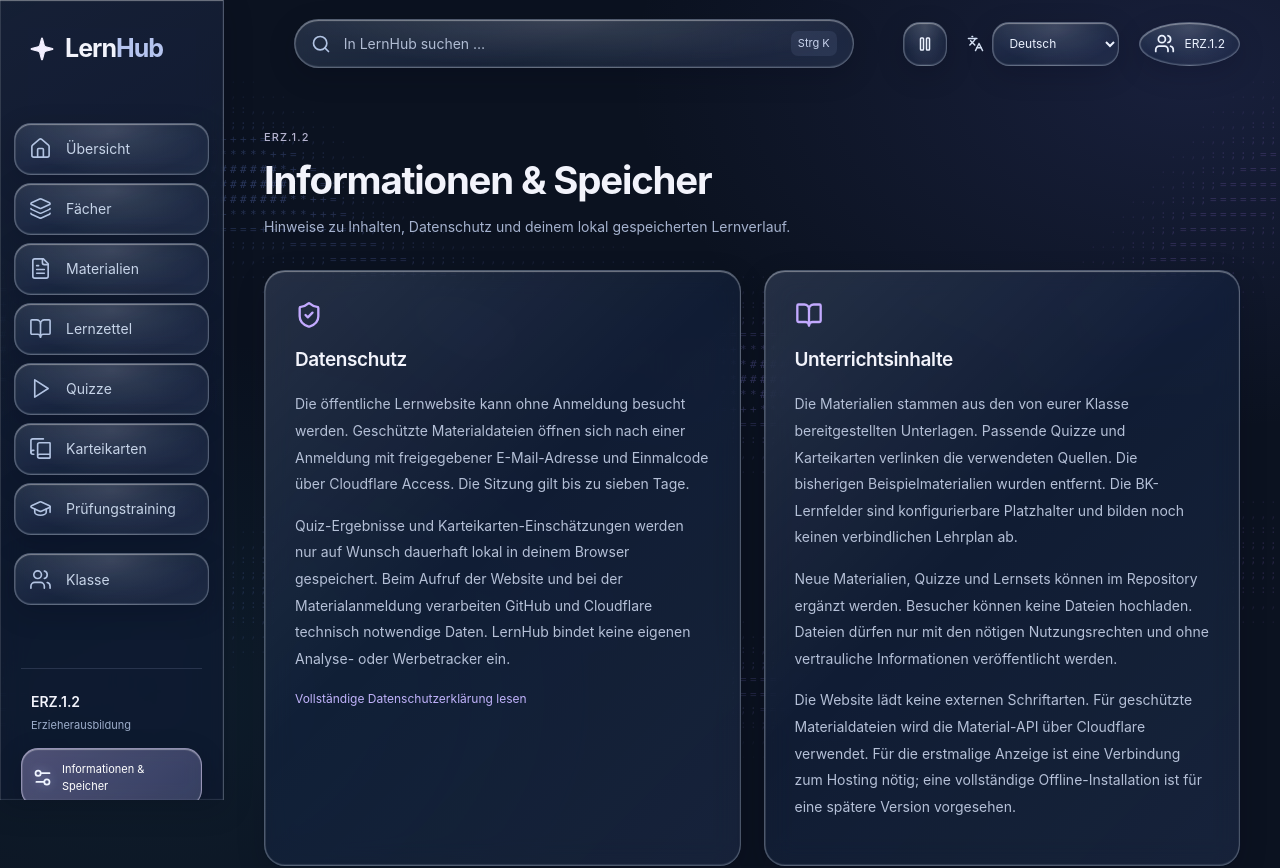
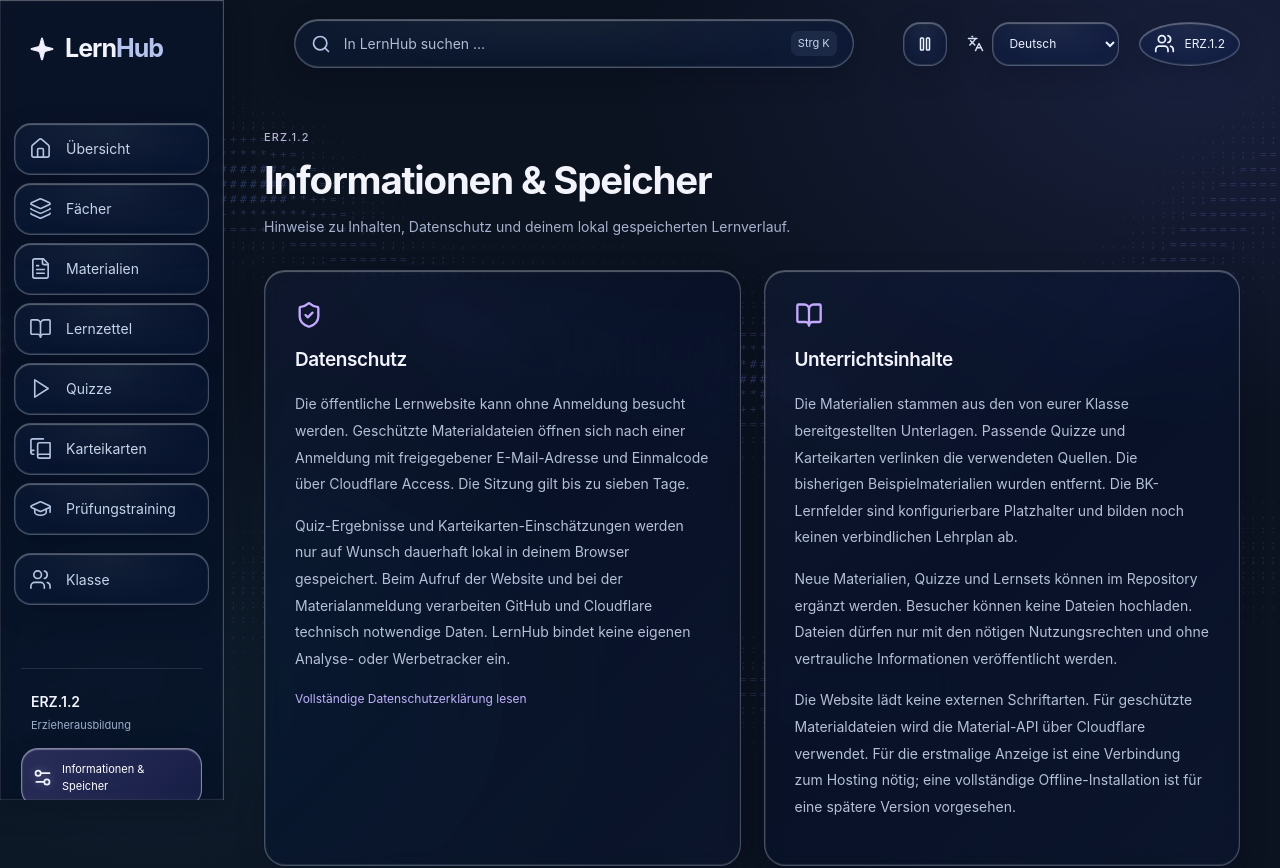
Before and after one commit to jonas101201/-jonas101201.github.io.-, a React (Vite) app: page /#/ueber in a window 1280 px wide. Shown: the top 868 px of the page. Built offline with nearby package versions, Linux system fonts and the light colour scheme.

Commit message:
Reduce milky overlays for clearer glass surfaces (#12)

```diff
--- a/src/styles/reference-glass.css
+++ b/src/styles/reference-glass.css
@@ -2,24 +2,24 @@
 .glass-filter-definitions { position: absolute; width: 0; height: 0; overflow: hidden; pointer-events: none; }
 @media screen {
   :root {
-    --reference-surface: linear-gradient(135deg,#ffffff16,transparent 45%,#b7d7ff09),#17233c99;
+    --reference-surface: linear-gradient(135deg,#ffffff06,transparent 45%,#b7d7ff04),#0a142b58;
     --reference-rim: #e3efff45;
-    --reference-shadow: inset 0 1px 1px #ffffff66,inset 1px 0 0 #ffffff16,inset 0 -1px 1px #d4e8ff24,0 8px 28px #02071430;
-    --reference-container-optics: blur(14px) saturate(145%);
-    --reference-button-optics: blur(9px) saturate(150%);
+    --reference-shadow: inset 0 1px 1px #ffffff52,inset 1px 0 0 #ffffff10,inset 0 -1px 1px #d4e8ff24,0 8px 28px #02071430;
+    --reference-container-optics: blur(8px) saturate(150%);
+    --reference-button-optics: blur(5px) saturate(155%);
   }
   /* Refract the backdrop, never the content of a control. */
   :is(.glass,.subject-card,.sidebar,.sheet-pending-fields,.pdf-viewer,.image-viewer) {
     background: var(--reference-surface); border-color: var(--reference-rim); box-shadow: var(--reference-shadow);
     backdrop-filter: var(--reference-container-optics); -webkit-backdrop-filter: var(--reference-container-optics);
   }
-  .sidebar { background: linear-gradient(150deg,#c9dcff0b,transparent 60%),#101a30c9; }
+  .sidebar { background: linear-gradient(150deg,#c9dcff03,transparent 60%),#081125a8; }
   .subject-card {
-    background: radial-gradient(ellipse at 90% 0%,rgba(var(--rgb),.28),transparent 75%),linear-gradient(145deg,#ffffff16,#ffffff03 50%,rgba(var(--rgb),.10)),#101b3078;
+    background: radial-gradient(ellipse at 90% 0%,rgba(var(--rgb),.26),transparent 75%),linear-gradient(145deg,#ffffff06,transparent 50%,rgba(var(--rgb),.08)),#08132652;
     border-color: rgba(var(--rgb),.65);
   }
   .app-shell :is([data-liquid="control"],button:where(:not(.flashcard)),select,textarea,.global-search,.sheet-search,.answer-option,.segmented,.content-tabs), .app-shell input:where(:not([type="radio"]):not([type="checkbox"]):not([type="range"])) {
-    background: radial-gradient(ellipse at var(--glass-x,50%) var(--glass-y,0%),#ffffff24,transparent 72%),linear-gradient(160deg,#f1f7ff14,#b9d9ff05 50%,#ffffff0b),#1e2c4378;
+    background: radial-gradient(ellipse at var(--glass-x,50%) var(--glass-y,0%),#ffffff0b,transparent 72%),linear-gradient(160deg,#e8f2ff06,#b9d9ff03 50%,#ffffff03),#0c18304d;
     border-color: var(--reference-rim); box-shadow: var(--reference-shadow);
     backdrop-filter: var(--reference-button-optics); -webkit-backdrop-filter: var(--reference-button-optics);
   }
@@ -27,42 +27,47 @@
   .app-shell .glass [data-liquid="control"] { backdrop-filter: none; -webkit-backdrop-filter: none; }
   .app-shell :is(.global-search,.sheet-search,.filters):focus-within { border-color: #d5e7ffb3; box-shadow: var(--reference-shadow),0 0 0 3px #b5cfff24; }
   .button.primary {
-    background: radial-gradient(ellipse at var(--glass-x,50%) 0%,#ffffff38,transparent 70%),linear-gradient(135deg,#9c90ed9e,#696fc293);
+    background: radial-gradient(ellipse at var(--glass-x,50%) 0%,#ffffff16,transparent 70%),linear-gradient(135deg,#8a74ed8c,#4e58b580);
     border-color: #eee7ff85; box-shadow: var(--reference-shadow),0 5px 22px #7e70d82b;
   }
-  .button.danger { background: linear-gradient(145deg,#ffd9e424,#8a365d83); border-color: #ffd1df70; }
+  .button.danger { background: linear-gradient(145deg,#ffd9e40c,#72254d78); border-color: #ffd1df70; }
   :is(.nav-link.active,.answer-option.selected,.segmented button.active,.content-tabs button.active) {
-    background: linear-gradient(140deg,#dfd2ff35,#b6d9ff18),#5c57835c;
+    background: linear-gradient(140deg,#c8b7ff24,#a6caff0a),#33286b47;
     border-color: #e8deff80; box-shadow: var(--reference-shadow); color: #fff;
   }
   .nav-link { border-color: #dceaff17; }
   .app-shell .subject-header { background: transparent; border-color: transparent; box-shadow: none; backdrop-filter: none; -webkit-backdrop-filter: none; }
-  .app-shell .subject-fields a { background: linear-gradient(155deg,#f5f8ff22,rgba(var(--rgb),.14)),#15243e6e; }
+  .app-shell .subject-fields a { background: linear-gradient(155deg,#f5f8ff0a,rgba(var(--rgb),.11)),#0b183d40; }
   :is(.subject-symbol,.subject-open,.feature-icon,.file-icon,.field-number,.badge,.tags span,.sheet-lf,.event-item,.sheet-takeaway,.feedback,.notice,.sheet-table-wrap,:where(.history-list>div)) {
-    background: linear-gradient(145deg,#ffffff17,#bfdcff07),rgba(var(--rgb,125,149,190),.12); border-color: #deecff3d;
-    box-shadow: inset 0 1px 0 #ffffff36,inset 0 -1px 0 #ffffff0d,0 3px 12px #02071412;
+    background: linear-gradient(145deg,#ffffff07,#bfdcff03),rgba(var(--rgb,100,135,200),.08); border-color: #deecff3d;
+    box-shadow: inset 0 1px 0 #ffffff30,inset 0 -1px 0 #ffffff0d,0 3px 12px #02071412;
   }
   .matching-inputs label { background: var(--reference-surface); border-color: var(--reference-rim); box-shadow: var(--reference-shadow); }
   .feedback.success { border-color: #a4efc768; background-color: #306f5038; }
   .feedback.incorrect,.notice.warning { border-color: #f3c19568; background-color: #80502d30; }
-  .flashcard { background: radial-gradient(ellipse at 50% 0%,#d4e9ff23,transparent 75%),#21314d8c; }
-  .flashcard.flipped { background: radial-gradient(ellipse at 50% 0%,#d2fff02a,transparent 75%),#21443d9c; border-color: #c4f2df85; }
+  .flashcard { background: radial-gradient(ellipse at 50% 0%,#d4e9ff0c,transparent 75%),#0d203f80; }
+  .flashcard.flipped { background: radial-gradient(ellipse at 50% 0%,#d2fff010,transparent 75%),#123b358a; border-color: #c4f2df85; }
   .sheet-takeaway { border-left-color: #c3adff; }
-  .segmented,.content-tabs { background-color: #111c3370; }
+  .segmented,.content-tabs { background-color: #09152d47; }
   .segmented button,.content-tabs button { backdrop-filter: none; -webkit-backdrop-filter: none; }
   [data-glass-pill] button.active { background: transparent; box-shadow: none; }
-  [data-glass-pill]::before { background: linear-gradient(145deg,#f7f5ff3d,#cee7ff14); border-color: #f1f7ff70; box-shadow: var(--reference-shadow); }
+  [data-glass-pill]::before { background: linear-gradient(145deg,#e0d8ff18,#cee7ff08); border-color: #f1f7ff70; box-shadow: var(--reference-shadow); }
   :is(.sources summary,.sheet-review summary,.sheet-pending-fields summary) { border: 1px solid #dceaff32; }
   :is(button,select,input,textarea,[data-liquid]):focus-visible { outline-color: #e7eeff; }
   input[type="radio"],input[type="checkbox"] { accent-color: #d0c4ff; }
   progress { border-color: #e0efff40; box-shadow: inset 0 1px 2px #0006,0 1px 0 #ffffff23; }
+  [data-liquid]:not(select):not(input)::before { background: radial-gradient(ellipse at var(--glass-x,50%) var(--glass-y,12%),#c3dbff0d,transparent 65%); }
+  @media (hover: hover) and (pointer: fine) {
+    .app-shell :is(.button.secondary,.icon-button):hover:not(:disabled) { background: radial-gradient(ellipse at var(--glass-x,50%) var(--glass-y,0%),#d7eaff10,transparent 72%),#10234766; }
+    .app-shell .button.primary:hover:not(:disabled) { background: radial-gradient(ellipse at var(--glass-x,50%) 0%,#ffffff18,transparent 70%),linear-gradient(135deg,#987fee9c,#5667c68c); }
+  }
   @supports (backdrop-filter: url('#btn-glass')) {
     @media (min-width: 821px) and (pointer: fine) {
-      :root { --reference-container-optics: blur(12px) saturate(145%) url('#container-glass'); --reference-button-optics: blur(7px) saturate(150%) url('#btn-glass'); }
+      :root { --reference-container-optics: blur(7px) saturate(150%) url('#container-glass'); --reference-button-optics: blur(4px) saturate(155%) url('#btn-glass'); }
     }
   }
   @media (max-width: 820px) {
-    :root { --reference-container-optics: blur(9px) saturate(140%); --reference-button-optics: blur(6px) saturate(145%); }
+    :root { --reference-container-optics: blur(5px) saturate(145%); --reference-button-optics: blur(3px) saturate(150%); }
   }
   @supports not (backdrop-filter: blur(1px)) {
     .app-shell :is(.glass,.subject-card,.sidebar,button,select,input,textarea,[data-liquid="control"],.global-search,.sheet-search,.answer-option) { background-color: #1f2d45; }
```
